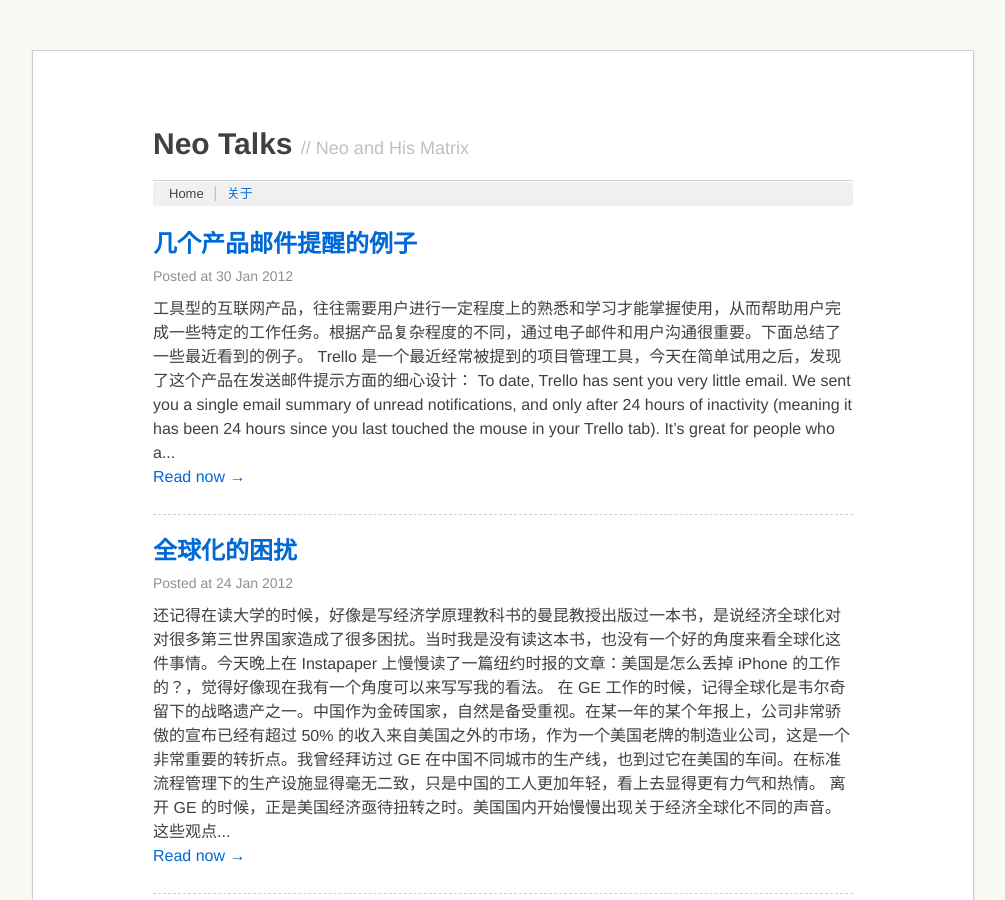
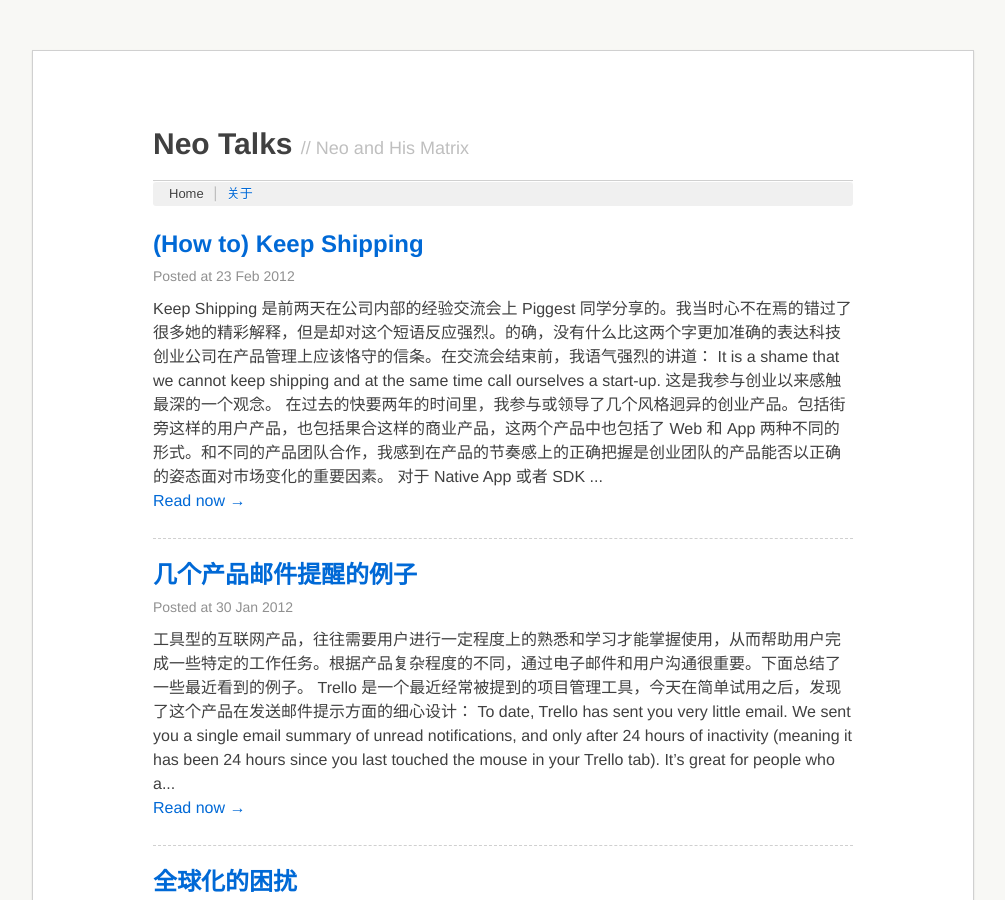
Before and after one commit to neozhang/neotalks.org, a Jekyll site: the page built from index.html, in a window 1280 px wide and 900 px high. Shown: the whole window, without its empty margins (137-1142 px from the left). Built offline with Jekyll 4.4.1, drawn with Linux system fonts in a browser that asks for light colours; Markdown is read by kramdown in place of the engine named in the settings; the list of posts is cut into pages by our own code; some of the changed text lies outside the part shown.

Commit message:
new post: keep shipping

```diff
--- /dev/null
+++ b/_posts/2012-02-23-keep-shipping.md
@@ -0,0 +1,30 @@
+---
+title: (How to) Keep Shipping
+layout: post
+category: cn
+---
+
+Keep Shipping 是前两天在公司内部的经验交流会上 Piggest 同学分享的。我当时心不在焉的错过了很多她的精彩解释，但是却对这个短语反应强烈。的确，没有什么比这两个字更加准确的表达科技创业公司在产品管理上应该恪守的信条。在交流会结束前，我语气强烈的讲道：
+
+> It is a shame that we cannot keep shipping and at the same time call ourselves a start-up.
+
+这是我参与创业以来感触最深的一个观念。
+
+在过去的快要两年的时间里，我参与或领导了几个风格迥异的创业产品。包括街旁这样的用户产品，也包括果合这样的商业产品，这两个产品中也包括了 Web 和 App 两种不同的形式。和不同的产品团队合作，我感到在产品的节奏感上的正确把握是创业团队的产品能否以正确的姿态面对市场变化的重要因素。
+
+对于 Native App 或者 SDK 而言，因为 App Store 往往需要 review，而且产品本身的形态是编译好的二进制包，因此版本更新的速度不可能很快。那么，每一个 release 都需要慎重考虑。一个以互联网的节奏进行产品管理的团队将会遇到严重的质量问题，对于用户产品而言，伤害的是用户口碑，对于商业产品而言，可能伤害的是客户的商业利益。
+
+对于 Web App 或者 Website 而言，代码可以快速提交部署，用户无需下载新的软件包就可以使用到新的功能，节奏应该更快，但是同样应该建立问题的处理机制。
+
+一个经常碰到的问题是，一个完整的产品通常需要 Native App / SDK 和 Web 端同时配合才有意义。如何给这两个端“松绑”呢？这可能没有统一的答案。但最近在使用的一个项目管理软件 [Trello](http://trello.com) 本身的开发流程引起了我的注意：
+
+* 首先，这个产品大部分的使用是在 Web 上，这样就有一个比较明确的产品的重心
+* Web 端的需求流采取[快速迭代的方式](https://trello.com/board/trello-development/4d5ea62fd76aa1136000000c)，尽早的解决各种 bug 和优先级高的需求
+* iOS 端的功能随着版本的小升级而进行迭代，可以看到最近的一次更新是在逐步完成较为次要的功能
+
+除了产品的重心之外，还有其它的原因值得考虑：
+
+* 对团队而言，哪个平台上的开发成本最低？
+* 对用户而言，哪个平台上功能改进或者问题修复的边际收益
+
+LinkedIn Mobile 团队经过精心的考量最后选择了一种[混合式的开发模式](http://functionsource.com/post/nativeweb-the-new-linkedin-apps-come-with-backbone-node-and-more)：在 Native App 中融入了 HTML5 的部分，从而可以在小范围内跨移动平台的快速迭代，甚至进行 A/B Testing。就最近知乎上的[回答](http://www.zhihu.com/question/20053803)看，豌豆荚也是采用类似的方式，从而可以在桌面软件上实现快速迭代。这是一个好的技术框架能够给产品管理带来的最大益处。
```
Also changed, not shown: _posts/2012-1-30-email-notifications.md (+3 -0 lines).
